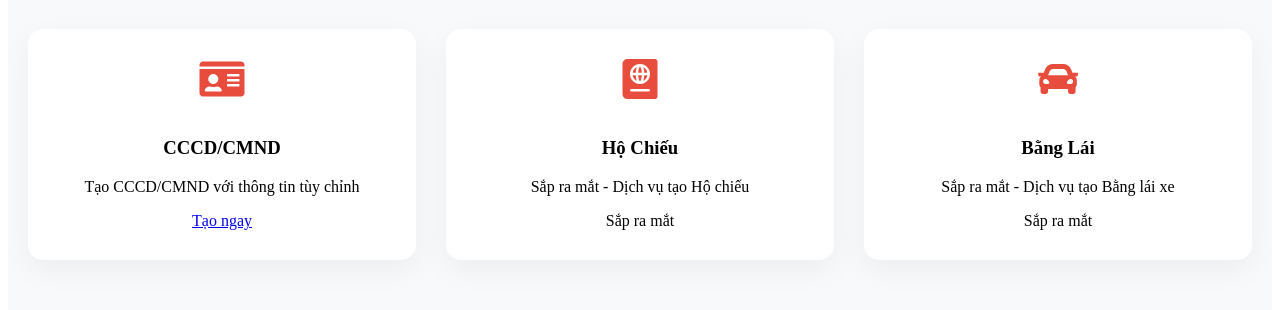
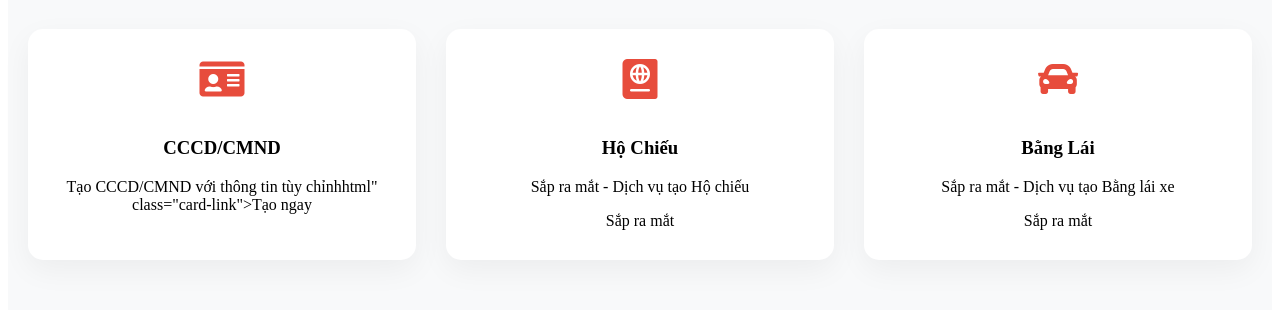
Before and after one commit to devcombank/devcombank.github.io, a plain HTML site: page index.html in a window 1280 px wide. Shown: the part 662-972 px from the top of the page. Drawn offline with Linux system fonts and the light colour scheme.

Commit message:
Update index.html

```diff
--- a/index.html
+++ b/index.html
@@ -34,8 +34,7 @@
                 <div class="service-card">
                     <i class="fas fa-id-card"></i>
                     <h3>CCCD/CMND</h3>
-                    <p>Tạo CCCD/CMND với thông tin tùy chỉnh</p>
-                    <a href="/create-cccd" class="card-link">Tạo ngay</a>
+                    <p>Tạo CCCD/CMND với thông tin tùy chỉnhhtml" class="card-link">Tạo ngay</a>
                 </div>
                 <div class="service-card">
                     <i class="fas fa-passport"></i>
```
